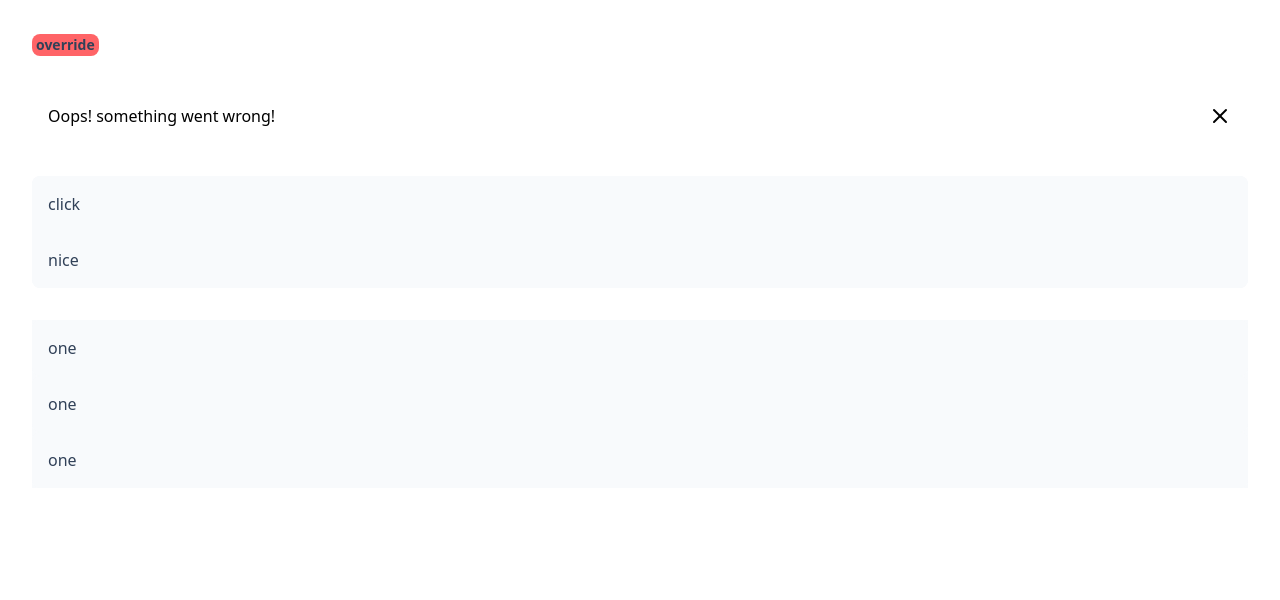
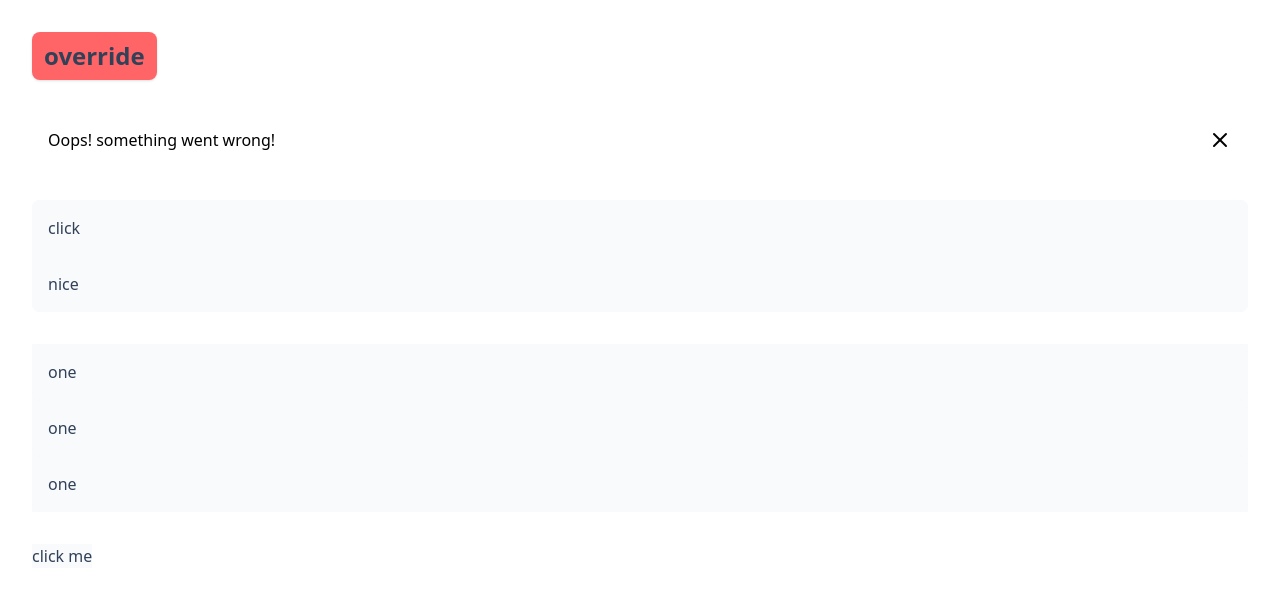
Before and after one commit to pharos-lab/lanthorn, a Vue app: page / in a window 1280 px wide. Shown: the top 600 px of the page. Built offline with nearby package versions, Linux system fonts and the light colour scheme.

Commit message:
made generic floating components ( for dropdown, tooltip etc)

```diff
--- a/src/App.vue
+++ b/src/App.vue
@@ -8,7 +8,7 @@ const collapsible = useTemplateRef('collapsible')
 
 <template>
   <div class="p-8 space-y-8">
-    <Button @click="collapsible.open()">override</Button>
+    <Button size="lg" type="submit">override</Button>
     <Alert color="primary" dismissable="false">Oops! something went wrong!</Alert>
 
     <Collapsible :open="true">
@@ -30,6 +30,11 @@ const collapsible = useTemplateRef('collapsible')
         <AccordionContent>it is one </AccordionContent>
       </AccordionItem>
     </Accordion>
+
+    <Floating>
+      <FloatingTrigger>click me</FloatingTrigger>
+      <FloatingContent>yeah !!</FloatingContent>
+    </Floating>
   </div>
 </template>
 
--- /dev/null
+++ b/src/components/floating/Floating.vue
@@ -0,0 +1,41 @@
+<template>
+    <div
+        class="l-floating relative inline-block"
+        :class="pharosClass('Floating', props.class)"
+        :data-open="isOpen"
+        v-bind="visibleAttrs"
+    >
+        <slot></slot>
+    </div>
+</template>
+
+<script setup lang="ts">
+import { ref, provide,type HTMLAttributes } from 'vue'
+import { usePharosComponent } from '../../composables/usePharosComponent';
+
+const props = withDefaults(defineProps<{
+    class?: HTMLAttributes['class'],
+    trigger?: string,
+    placement?: string,
+    delay?: number,
+    [key: string]: unknown
+}>(), {trigger: () => 'click', placement: () => 'bottom', delay: () => 0})
+
+defineOptions({
+  inheritAttrs: false
+})
+
+const isOpen = ref(false)
+
+const toggle = () => isOpen.value = !isOpen.value
+const close = () => isOpen.value = false
+const open = () => isOpen.value = true
+
+provide('floating', { isOpen, toggle, close, open, props })
+
+const { visibleAttrs, pharosClass } = usePharosComponent()
+</script>
+
+<style scoped>
+
+</style>
--- /dev/null
+++ b/src/components/floating/FloatingContent.vue
@@ -0,0 +1,75 @@
+<template>
+    <Transition :name="transitionName">
+        <div
+            v-show="floating?.isOpen.value"
+            class="absolute z-50 l-floating-content min-w-max"
+            :class="[placementClasses, pharosClass('Floating', floating?.props.class)]"
+            :style="{ transitionDelay: floating?.props.delay + 'ms' }"
+            :data-open="floating?.isOpen.value"
+            v-bind="visibleAttrs"
+        >
+            <slot></slot>
+        </div>
+  </Transition>
+</template>
+
+<script setup lang="ts">
+import { inject, computed, type Ref } from 'vue'
+
+import { getPlacementClass, getTransitionName } from './utils.js'
+import { usePharosComponent } from '../../composables/usePharosComponent.js'
+
+const floating = inject<{
+     isOpen: Ref,
+     toggle: () => void,
+     close: () => void,
+     open: () => void,
+     props: any
+}>('floating')
+
+const placementClasses = computed(() => getPlacementClass(floating?.props.placement))
+const transitionName = computed(() => getTransitionName(floating?.props.placement))
+
+const { visibleAttrs, pharosClass } = usePharosComponent()
+</script>
+
+<style scoped>
+.fade-slide-down-enter-active,
+.fade-slide-down-leave-active,
+.fade-slide-up-enter-active,
+.fade-slide-up-leave-active,
+.fade-slide-right-enter-active,
+.fade-slide-right-leave-active,
+.fade-slide-left-enter-active,
+.fade-slide-left-leave-active {
+  transition: all 0.3s ease;
+}
+
+.fade-slide-down-enter-from,
+.fade-slide-down-leave-to {
+  opacity: 0;
+  transform: translateY(10px);
+}
+
+
+
+.fade-slide-up-enter-from,
+.fade-slide-up-leave-to {
+  opacity: 0;
+  transform: translateY(-10px);
+}
+
+.fade-slide-right-enter-from,
+.fade-slide-right-leave-to {
+  opacity: 0;
+  transform: translateX(10px);
+}
+
+.fade-slide-left-enter-from,
+.fade-slide-left-leave-to {
+  opacity: 0;
+  transform: translateX(-10px);
+}
+
+
+</style>
--- /dev/null
+++ b/src/components/floating/FloatingTrigger.vue
@@ -0,0 +1,43 @@
+<template>
+    <div
+        class="l-floating-trigger"
+        :class="pharosClass('Floating', floating?.props.class)"
+        v-on="listeners"
+        :data-open="floating?.isOpen.value"
+        v-bind="visibleAttrs"
+    >
+        <slot></slot>
+    </div>
+</template>
+
+<script setup lang="ts">
+import { inject, computed, type Ref } from 'vue'
+import { usePharosComponent } from '../../composables/usePharosComponent'
+
+const floating = inject<{
+     isOpen: Ref,
+     toggle: () => void,
+     close: () => void,
+     open: () => void,
+     props: any
+}>('floating')
+
+// Dynamically assign event listeners based on trigger type
+const listeners = computed(() => {
+  if (floating?.props.trigger === 'click') {
+    return { click: floating?.toggle }
+  } else if (floating?.props.trigger === 'hover') {
+    return {
+      mouseenter: floating?.open,
+      mouseleave: floating?.close
+    }
+  }
+  return {}
+})
+
+const { visibleAttrs, pharosClass } = usePharosComponent()
+</script>
+
+<style scoped>
+
+</style>
--- /dev/null
+++ b/src/components/floating/index.ts
@@ -0,0 +1,5 @@
+import Floating from "./Floating.vue";
+import FloatingTrigger from "./FloatingTrigger.vue";
+import FloatingContent from "./FloatingContent.vue";
+
+export { Floating, FloatingContent, FloatingTrigger }
--- /dev/null
+++ b/src/components/floating/utils.ts
@@ -0,0 +1,40 @@
+// composables/useFloatingPlacement.js
+export function getPlacementClass(placement: string) {
+    const map = {
+      top: 'bottom-full mb-2 left-1/2 -translate-x-1/2',
+      bottom: 'top-full mt-2 left-1/2 -translate-x-1/2',
+      left: 'right-full mr-2 top-1/2 -translate-y-1/2',
+      right: 'left-full ml-2 top-1/2 -translate-y-1/2',
+
+      'top-start': 'bottom-full mb-2 left-0',
+      'top-end': 'bottom-full mb-2 right-0',
+      'bottom-start': 'top-full mt-2 left-0',
+      'bottom-end': 'top-full mt-2 right-0',
+
+      'left-start': 'right-full mr-2 top-0',
+      'left-end': 'right-full mr-2 bottom-0',
+      'right-start': 'left-full ml-2 top-0',
+      'right-end': 'left-full ml-2 bottom-0'
+    }
+    return map[placement] || ''
+  }
+
+  export function getTransitionName(placement: string) {
+    const map = {
+      top: 'fade-slide-down',
+      bottom: 'fade-slide-up',
+      left: 'fade-slide-right',
+      right: 'fade-slide-left',
+
+      'top-start': 'fade-slide-down',
+      'top-end': 'fade-slide-down',
+      'bottom-start': 'fade-slide-up',
+      'bottom-end': 'fade-slide-up',
+
+      'left-start': 'fade-slide-right',
+      'left-end': 'fade-slide-right',
+      'right-start': 'fade-slide-left',
+      'right-end': 'fade-slide-left'
+    }
+    return map[placement] || 'fade'
+  }
--- a/src/components/index.ts
+++ b/src/components/index.ts
@@ -1,11 +1,13 @@
 import Button from "./button/Button.vue"
 import Alert from "./alert/Alert.vue"
 import { Collapsible, CollapsibleContent, CollapsibleTrigger } from "./collapsible"
-import { Accordion, AccordionTrigger, AccordionItem, AccordionContent } from './Accordion'
+import { Accordion, AccordionTrigger, AccordionItem, AccordionContent } from './accordion'
+import { Floating, FloatingContent, FloatingTrigger } from "./floating"
 
 export {
     Button,
     Alert,
     Collapsible, CollapsibleContent, CollapsibleTrigger,
-    Accordion, AccordionContent, AccordionItem, AccordionTrigger
+    Accordion, AccordionContent, AccordionItem, AccordionTrigger,
+    Floating, FloatingContent, FloatingTrigger
  }
--- a/src/themes/pharos.ts
+++ b/src/themes/pharos.ts
@@ -29,7 +29,8 @@ const pharos = {
             class: 'px-3 py-2 rounded-lg font-semibold',
             apply: ['focus', 'hover', 'outline'],
             props: {
-                size: 'md'
+                size: 'md',
+                shadow: 'base'
             }
         },
         Alert: {
```
